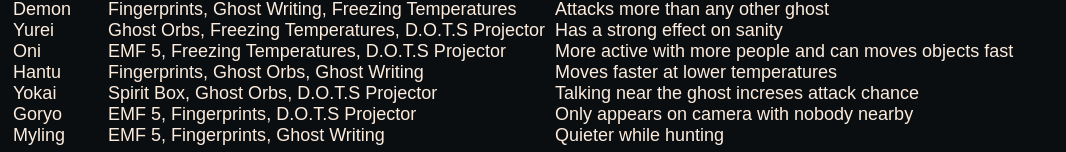
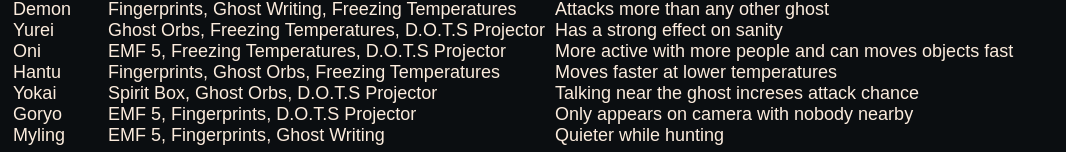
Before and after one commit to MysteryBlokHed/phasjournal, a Vue app: page / in a window 1280 px wide. Shown: the part 1086-1238 px from the top of the page, without its empty margins (0-1066 px from the left). Built offline with nearby package versions, Linux system fonts and the light colour scheme.

Commit message:
Fix Hantu evidence

```diff
--- a/src/types.ts
+++ b/src/types.ts
@@ -106,7 +106,7 @@
     evidence: [
       Evidence.Fingerprints,
       Evidence.GhostOrbs,
-      Evidence.GhostWriting,
+      Evidence.Freezing,
     ],
     strength: 'Moves faster at lower temperatures',
     weakness: 'Moves slower at higher temperatures',
```
